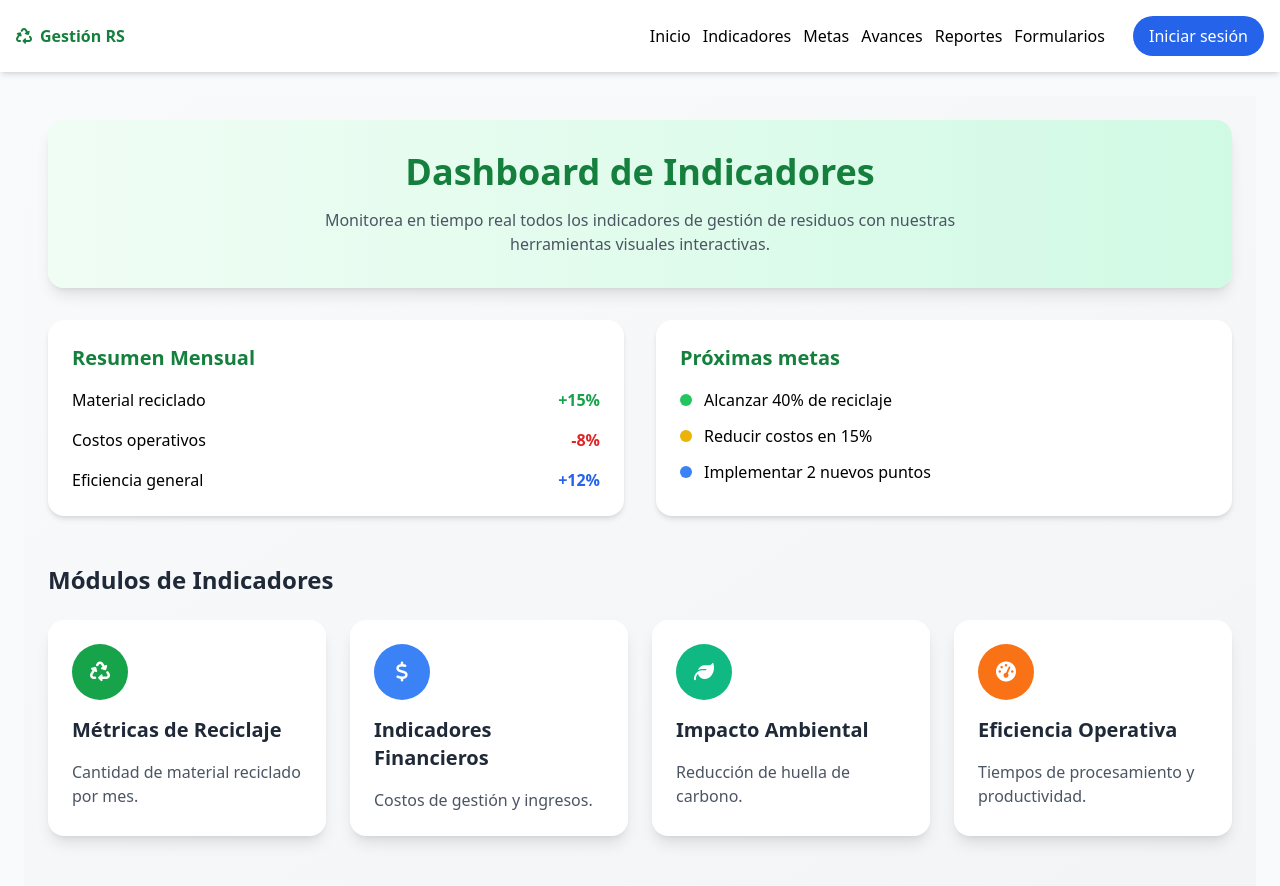
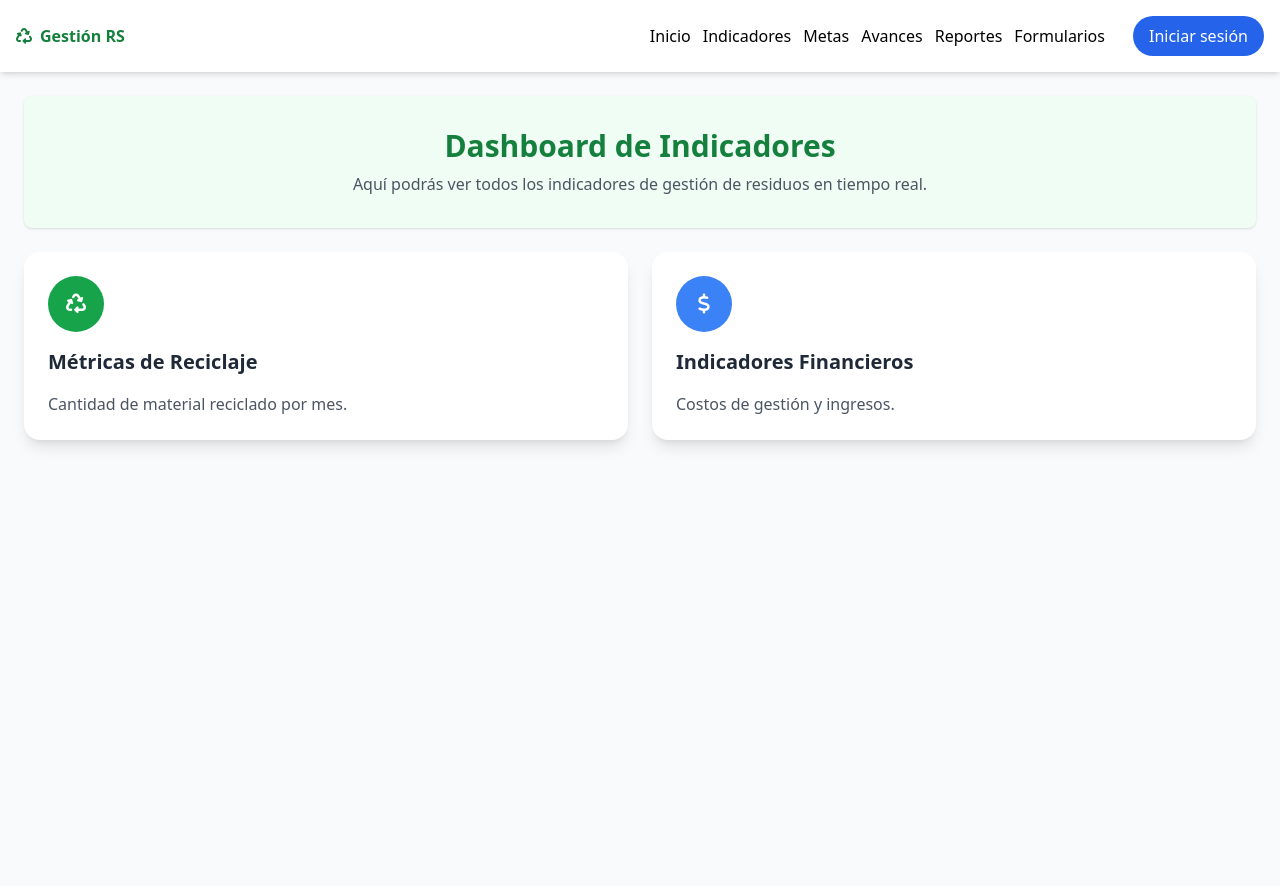
Before and after one commit to Carlostavo/residuos-app, a Next.js app: page /indicadores in a window 1280 px wide. Shown: the top 886 px of the page. After the commit the page ends 800 px from the top, so only its background shows below. Built offline with nearby package versions, Linux system fonts and the light colour scheme; no server answers.

Commit message:
Update page.jsx

```diff
--- a/app/indicadores/page.jsx
+++ b/app/indicadores/page.jsx
@@ -5,67 +5,16 @@ export default function IndicadoresPage() {
   const cards = [
     { title: "Métricas de Reciclaje", desc: "Cantidad de material reciclado por mes.", icon: "fa-recycle", color: "bg-green-600" },
     { title: "Indicadores Financieros", desc: "Costos de gestión y ingresos.", icon: "fa-dollar-sign", color: "bg-blue-500" },
-    { title: "Impacto Ambiental", desc: "Reducción de huella de carbono.", icon: "fa-leaf", color: "bg-emerald-500" },
-    { title: "Eficiencia Operativa", desc: "Tiempos de procesamiento y productividad.", icon: "fa-gauge-high", color: "bg-orange-500" },
   ]
-
   return (
-    <div className="canvas-container">
-      <div className="content-canvas">
-        <div className="hero-section text-center">
-          <h1 className="text-4xl font-bold text-green-700">Dashboard de Indicadores</h1>
-          <p className="text-gray-600 mt-4 max-w-2xl mx-auto">
-            Monitorea en tiempo real todos los indicadores de gestión de residuos con nuestras herramientas visuales interactivas.
-          </p>
-        </div>
-
-        <div className="grid grid-cols-1 md:grid-cols-2 gap-8 mb-12">
-          <div className="bg-white rounded-2xl shadow-md p-6">
-            <h2 className="text-xl font-semibold mb-4 text-green-700">Resumen Mensual</h2>
-            <div className="space-y-4">
-              <div className="flex justify-between items-center">
-                <span>Material reciclado</span>
-                <span className="font-bold text-green-600">+15%</span>
-              </div>
-              <div className="flex justify-between items-center">
-                <span>Costos operativos</span>
-                <span className="font-bold text-red-600">-8%</span>
-              </div>
-              <div className="flex justify-between items-center">
-                <span>Eficiencia general</span>
-                <span className="font-bold text-blue-600">+12%</span>
-              </div>
-            </div>
-          </div>
-
-          <div className="bg-white rounded-2xl shadow-md p-6">
-            <h2 className="text-xl font-semibold mb-4 text-green-700">Próximas metas</h2>
-            <div className="space-y-3">
-              <div className="flex items-center">
-                <div className="w-3 h-3 bg-green-500 rounded-full mr-3"></div>
-                <span>Alcanzar 40% de reciclaje</span>
-              </div>
-              <div className="flex items-center">
-                <div className="w-3 h-3 bg-yellow-500 rounded-full mr-3"></div>
-                <span>Reducir costos en 15%</span>
-              </div>
-              <div className="flex items-center">
-                <div className="w-3 h-3 bg-blue-500 rounded-full mr-3"></div>
-                <span>Implementar 2 nuevos puntos</span>
-              </div>
-            </div>
-          </div>
-        </div>
-
-        <h2 className="text-2xl font-bold text-gray-800 mb-6">Módulos de Indicadores</h2>
-        <div className="responsive-grid">
-          {cards.map(c => (
-            <div key={c.title} className="h-full">
-              <Card {...c} className="h-full card-hover" />
-            </div>
-          ))}
-        </div>
+    <section className="space-y-6">
+      <div className="hero text-center p-8 bg-green-50 rounded-lg shadow">
+        <h1 className="text-3xl font-bold text-green-700">Dashboard de Indicadores</h1>
+        <p className="text-gray-600 mt-2">Aquí podrás ver todos los indicadores de gestión de residuos en tiempo real.</p>
       </div>
-    </div>
+      <div className="grid grid-cols-1 md:grid-cols-2 gap-6">
+        {cards.map(c => <Card key={c.title} {...c} />)}
+      </div>
+    </section>
   )
 }
```
